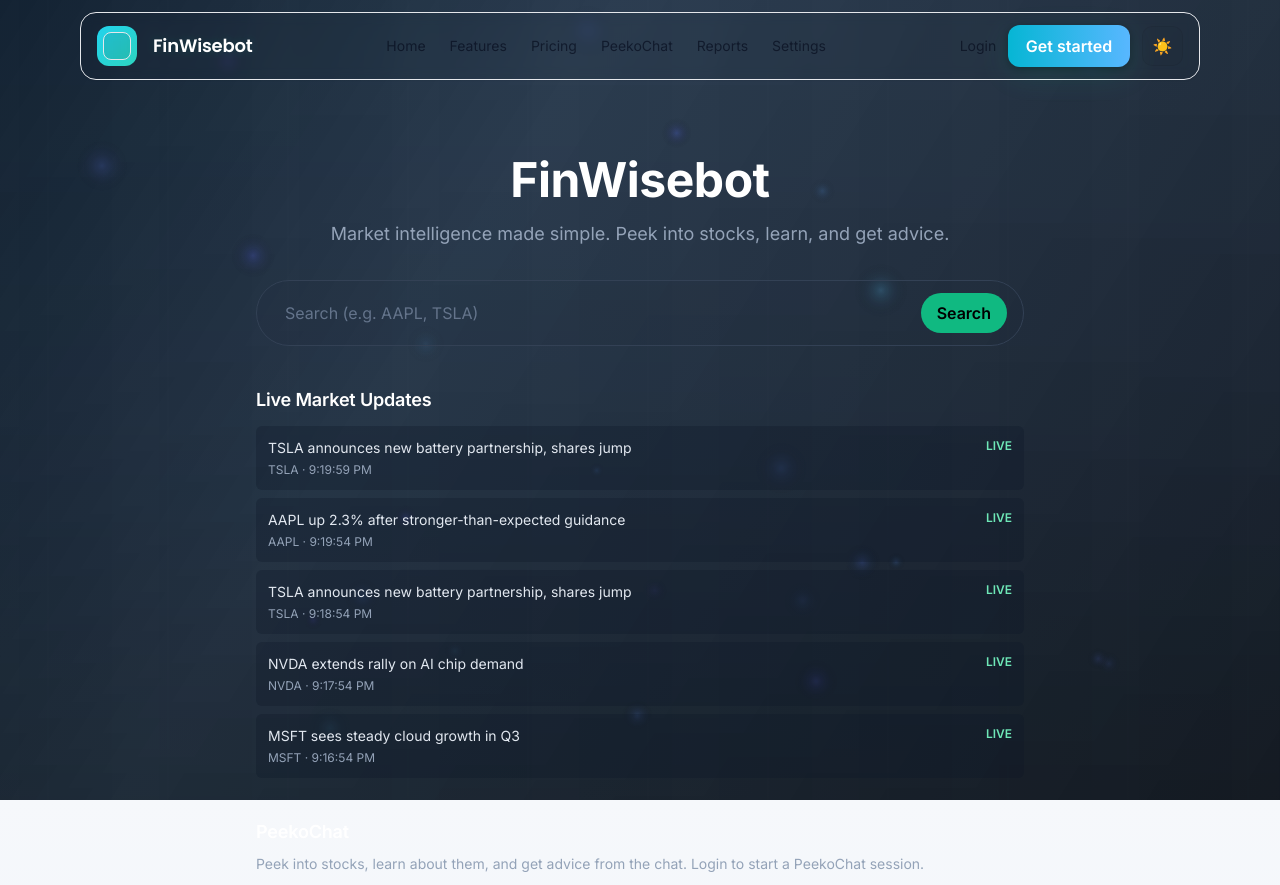
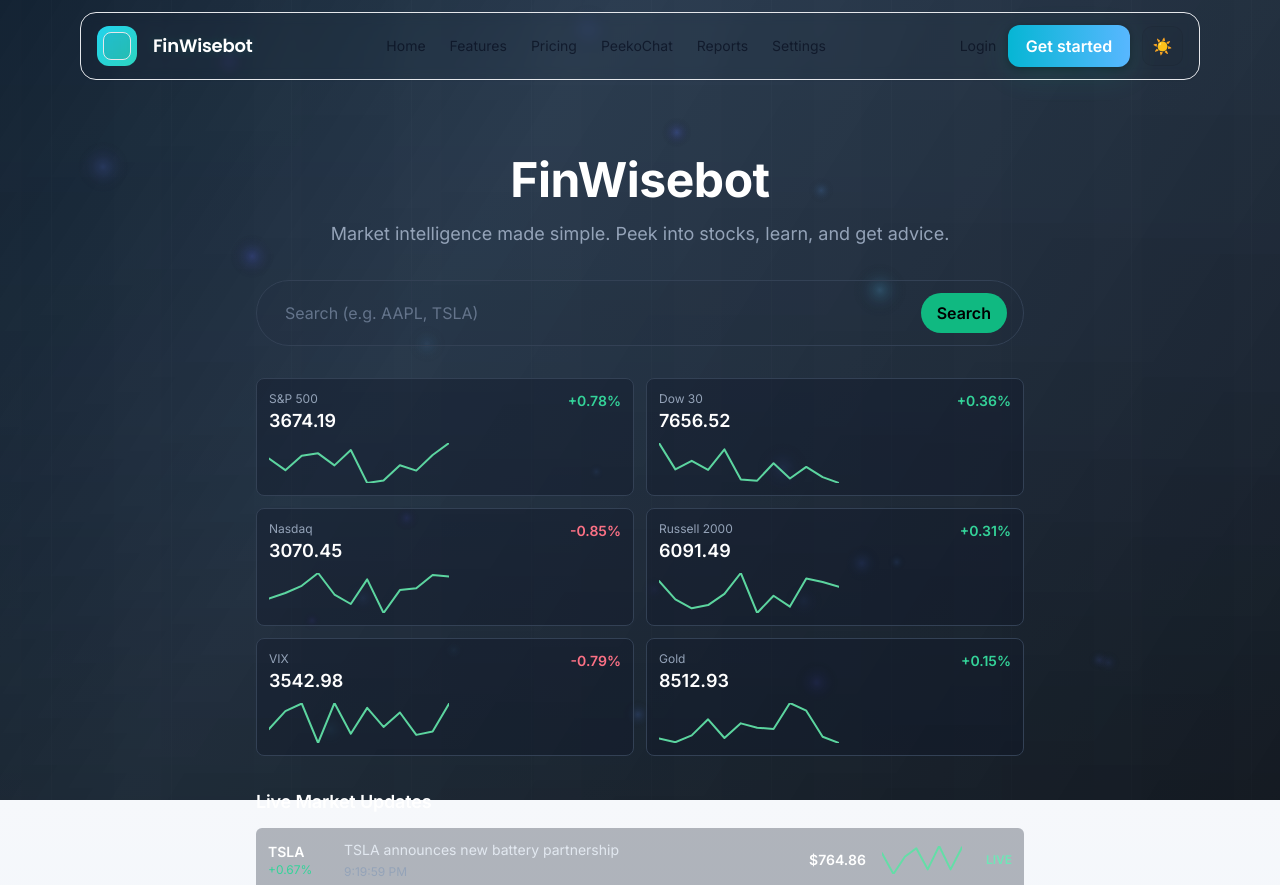
Before and after one commit to assassinyousuf/finwisebot_website, a Next.js app: page / in a window 1280 px wide. Shown: the top 885 px of the page. Built offline with nearby package versions, Linux system fonts and the light colour scheme.

Commit message:
feat(home): add market overview tiles and sparklines in LiveNews (Yahoo-like mini charts)

```diff
--- a/src/pages/index.jsx
+++ b/src/pages/index.jsx
@@ -100,20 +100,20 @@ function NewsList(){
 
 function LiveNews(){
   const samples = [
-    { text: 'AAPL up 2.3% after stronger-than-expected guidance', ticker: 'AAPL' },
-    { text: 'TSLA announces new battery partnership, shares jump', ticker: 'TSLA' },
+    { text: 'AAPL up after stronger-than-expected guidance', ticker: 'AAPL' },
+    { text: 'TSLA announces new battery partnership', ticker: 'TSLA' },
     { text: 'NVDA extends rally on AI chip demand', ticker: 'NVDA' },
     { text: 'MSFT sees steady cloud growth in Q3', ticker: 'MSFT' },
   ]
   // Avoid rendering timestamps during SSR to prevent hydration mismatches.
   const [mounted, setMounted] = useState(false)
-  const [feed, setFeed] = useState(() => samples.map((s,i)=>({ ...s, id: i, time: Date.now() - (i*60000) })))
+  const [feed, setFeed] = useState(() => samples.map((s,i)=>({ ...s, id: i, time: Date.now() - (i*60000), price: +(100 + Math.random()*900).toFixed(2), change: ((Math.random()*2-1)).toFixed(2), sparkValues: Array.from({length:8}).map(()=>100+Math.random()*40) })))
 
   useEffect(() => {
     setMounted(true)
     const t = setInterval(() => {
       const item = samples[Math.floor(Math.random()*samples.length)]
-      const rec = { ...item, id: Date.now(), time: Date.now() }
+      const rec = { ...item, id: Date.now(), time: Date.now(), price: +(100 + Math.random()*900).toFixed(2), change: ((Math.random()*2-1)).toFixed(2), sparkValues: Array.from({length:8}).map(()=>100+Math.random()*40) }
       setFeed(f => [rec, ...f].slice(0, 8))
     }, 5000)
     return () => clearInterval(t)
@@ -122,12 +122,54 @@ function LiveNews(){
   return (
     <div className="space-y-2">
       {feed.map(f => (
-        <div key={f.id} className="flex items-start justify-between p-3 rounded-md bg-slate-900/30">
-          <div>
-            <div className="text-sm text-slate-200">{f.text}</div>
-            <div className="text-xs text-slate-400 mt-1">{f.ticker}{mounted ? ` · ${new Date(f.time).toLocaleTimeString()}` : ''}</div>
+        <div key={f.id} className="flex items-center justify-between p-3 rounded-md bg-slate-900/30">
+          <div className="flex items-center gap-3">
+            <div className="w-16">
+              <div className="text-sm font-semibold text-white">{f.ticker}</div>
+              <div className={`text-xs ${Number(f.change) >= 0 ? 'text-emerald-400' : 'text-rose-400'}`}>{Number(f.change) >= 0 ? '+' : ''}{Number(f.change).toFixed(2)}%</div>
+            </div>
+            <div className="flex flex-col">
+              <div className="text-sm text-slate-200">{f.text}</div>
+              <div className="text-xs text-slate-400 mt-1">{mounted ? `${new Date(f.time).toLocaleTimeString()}` : ''}</div>
+            </div>
           </div>
-          <div className="ml-4 text-xs text-emerald-300 font-semibold">LIVE</div>
+          <div className="flex items-center gap-4">
+            <div className="text-sm text-white font-semibold">${f.price}</div>
+            <div className="w-20">
+              {generateSparkline(f.sparkValues, 80, 28)}
+            </div>
+            <div className="ml-2 text-xs text-emerald-300 font-semibold">LIVE</div>
+          </div>
+        </div>
+      ))}
+    </div>
+  )
+}
+
+function MarketOverview(){
+  const indices = [
+    { name: 'S&P 500', ticker: '^GSPC' },
+    { name: 'Dow 30', ticker: '^DJI' },
+    { name: 'Nasdaq', ticker: '^IXIC' },
+    { name: 'Russell 2000', ticker: '^RUT' },
+    { name: 'VIX', ticker: '^VIX' },
+    { name: 'Gold', ticker: 'GC=F' },
+  ]
+  const data = indices.map(i => ({ ...i, price: +(1000 + Math.random()*9000).toFixed(2), change: (Math.random()*2-1).toFixed(2), spark: Array.from({length:12}).map(()=>100+Math.random()*40) }))
+  return (
+    <div className="mt-6 grid grid-cols-2 gap-3">
+      {data.map(d => (
+        <div key={d.ticker} className="bg-slate-900/40 border border-slate-700 rounded-lg p-3">
+          <div className="flex items-start justify-between">
+            <div>
+              <div className="text-xs text-slate-400">{d.name}</div>
+              <div className="text-lg font-semibold text-white">{d.price}</div>
+            </div>
+            <div className={`text-sm font-semibold ${Number(d.change) >= 0 ? 'text-emerald-400' : 'text-rose-400'}`}>{Number(d.change) >= 0 ? '+' : ''}{Number(d.change).toFixed(2)}%</div>
+          </div>
+          <div className="mt-2">
+            {generateSparkline(d.spark, 180, 40)}
+          </div>
         </div>
       ))}
     </div>
@@ -249,8 +291,12 @@ export default function Home() {
             <SearchBar />
           </div>
 
-          {/* Live news section */}
-          <div className="mt-10 text-left">
+          {/* Market overview + Live news */}
+          <div className="mt-8 text-left w-full">
+            <MarketOverview />
+          </div>
+
+          <div className="mt-8 text-left w-full">
             <h3 className="text-lg font-semibold text-white mb-3">Live Market Updates</h3>
             <LiveNews />
           </div>
```
